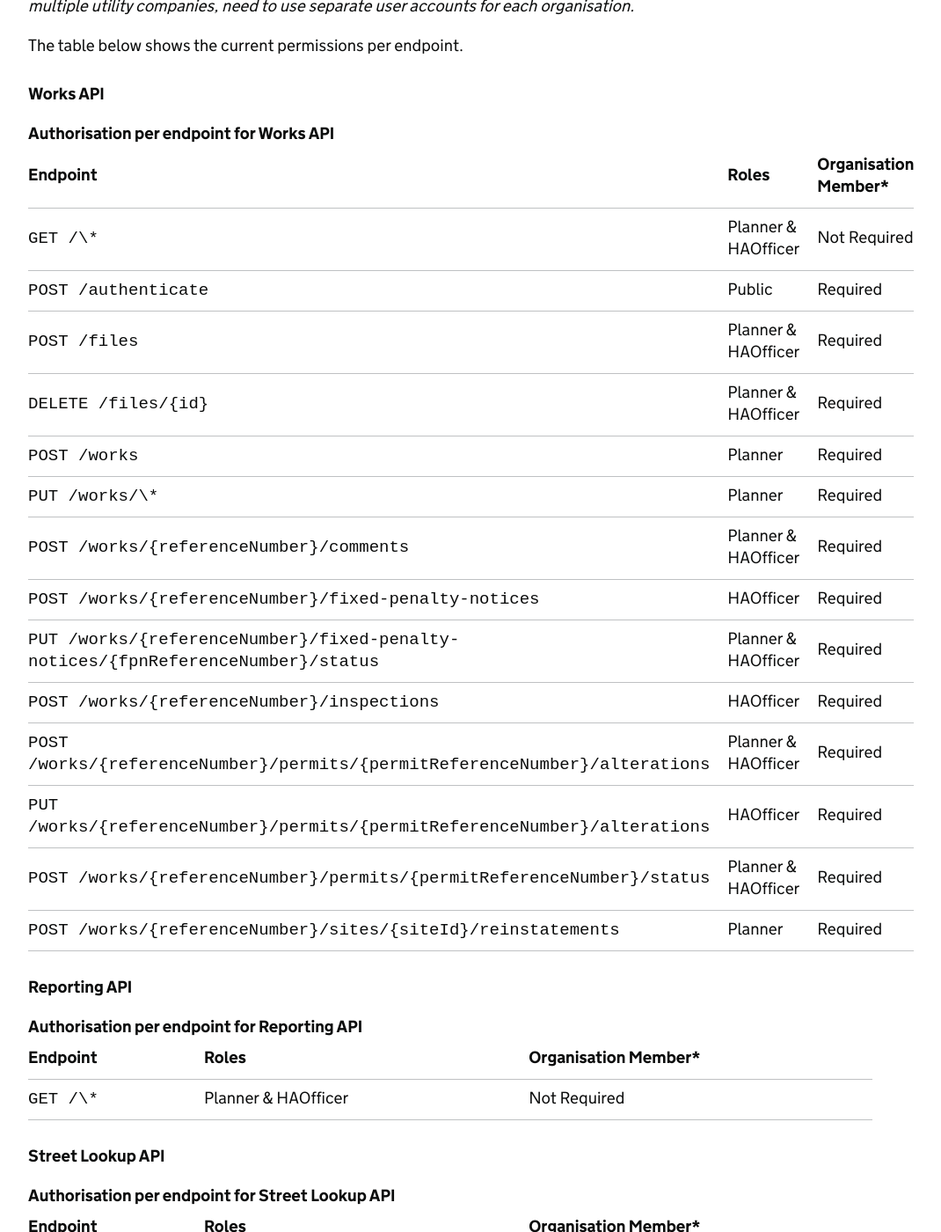
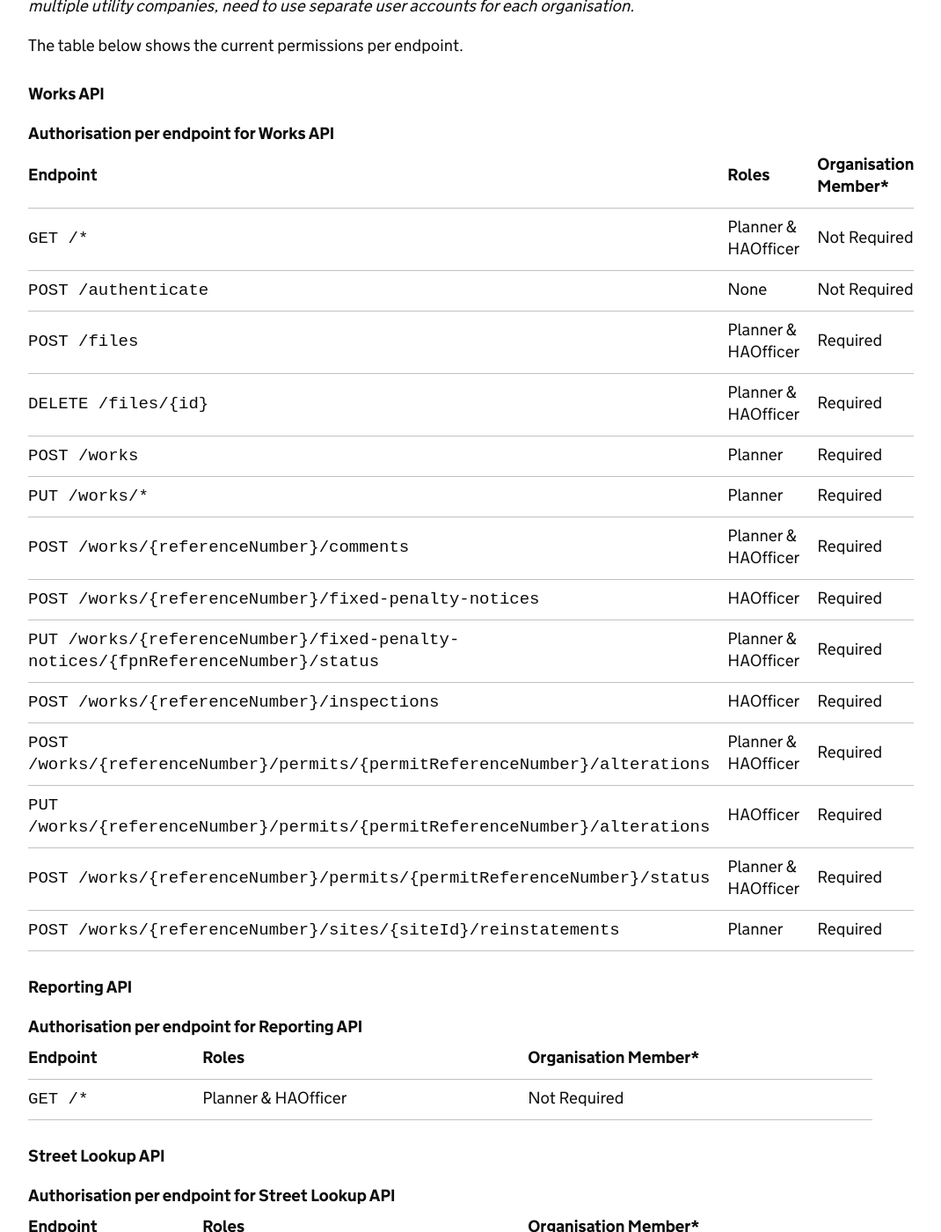
Before and after one commit to jgraham0325/land-register-api-docs, a Jekyll site: the page built from docs/api-documentation/V0.2/index.md, in a window 1280 px wide and 1400 px high, scrolled down 8523 px. Shown: the whole window at 88% size, without its empty margins (128-1198 px from the left). Built offline with Jekyll 4.4.1, drawn with Linux system fonts in a browser that asks for light colours.

Commit message:
Fix escaping of asterisks

```diff
--- a/docs/api-documentation/V0.2/index.md
+++ b/docs/api-documentation/V0.2/index.md
@@ -423,14 +423,14 @@ The table below shows the current permissions per endpoint.
   </thead>
   <tbody class="govuk-table__body">
     <tr class="govuk-table__row">
-      <td class="govuk-table__cell"><code>GET /\*</code></td>
+      <td class="govuk-table__cell"><code>GET /*</code></td>
       <td class="govuk-table__cell">Planner &amp; HAOfficer</td>
       <td class="govuk-table__cell">Not Required</td>
     </tr>
     <tr class="govuk-table__row">
       <td class="govuk-table__cell"><code>POST /authenticate</code></td>
-      <td class="govuk-table__cell">Public</td>
-      <td class="govuk-table__cell">Required</td>
+      <td class="govuk-table__cell">None</td>
+      <td class="govuk-table__cell">Not Required</td>
     </tr>
     <tr class="govuk-table__row">
       <td class="govuk-table__cell"><code>POST /files</code></td>
@@ -448,7 +448,7 @@ The table below shows the current permissions per endpoint.
       <td class="govuk-table__cell">Required</td>
     </tr>
     <tr class="govuk-table__row">
-      <td class="govuk-table__cell"><code>PUT /works/\*</code></td>
+      <td class="govuk-table__cell"><code>PUT /works/*</code></td>
       <td class="govuk-table__cell">Planner</td>
       <td class="govuk-table__cell">Required</td>
     </tr>
@@ -509,7 +509,7 @@ The table below shows the current permissions per endpoint.
   </thead>
   <tbody class="govuk-table__body">
     <tr class="govuk-table__row">
-      <td class="govuk-table__cell"><code>GET /\*</code></td>
+      <td class="govuk-table__cell"><code>GET /*</code></td>
       <td class="govuk-table__cell">Planner &amp; HAOfficer</td>
       <td class="govuk-table__cell">Not Required</td>
     </tr>
@@ -530,7 +530,7 @@ The table below shows the current permissions per endpoint.
   </thead>
   <tbody class="govuk-table__body">
     <tr class="govuk-table__row">
-      <td class="govuk-table__cell"><code>GET /\*</code></td>
+      <td class="govuk-table__cell"><code>GET /*</code></td>
       <td class="govuk-table__cell">Planner &amp; HAOfficer</td>
       <td class="govuk-table__cell">Not Required</td>
     </tr>
```
